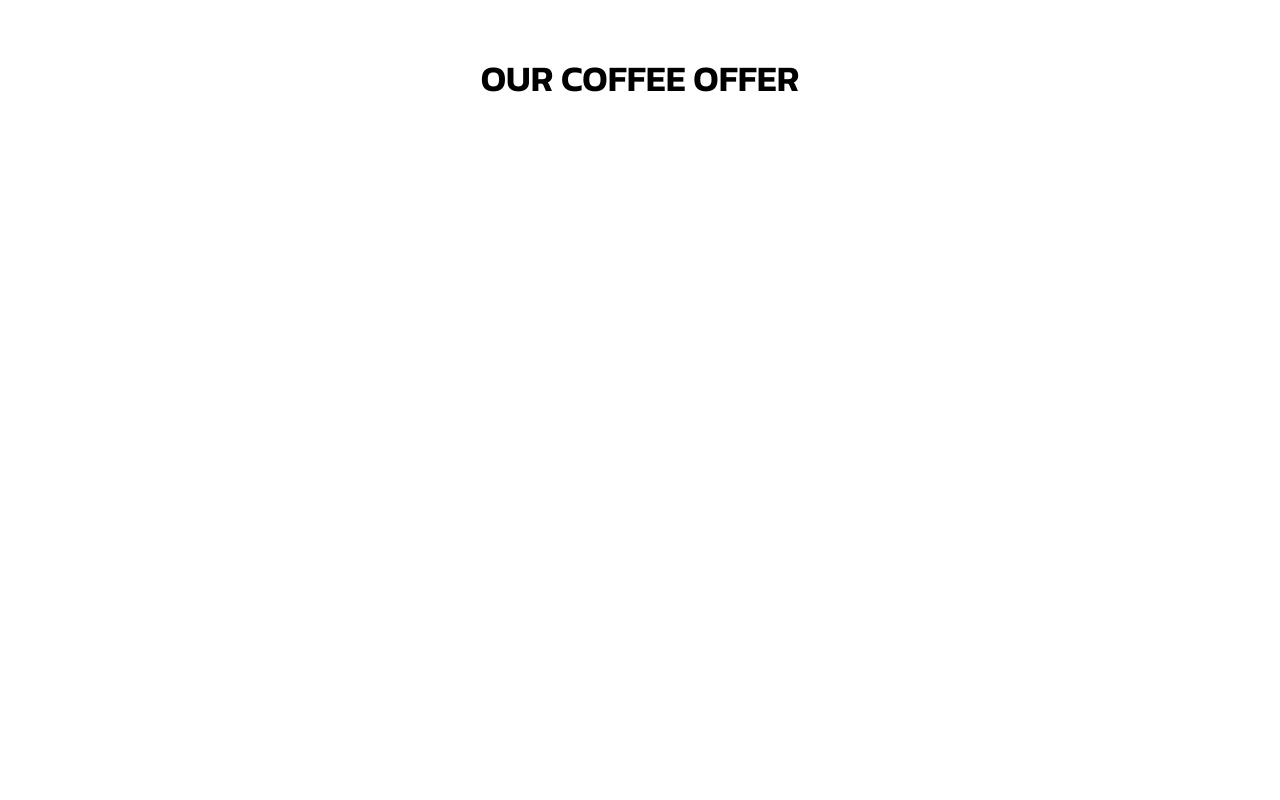
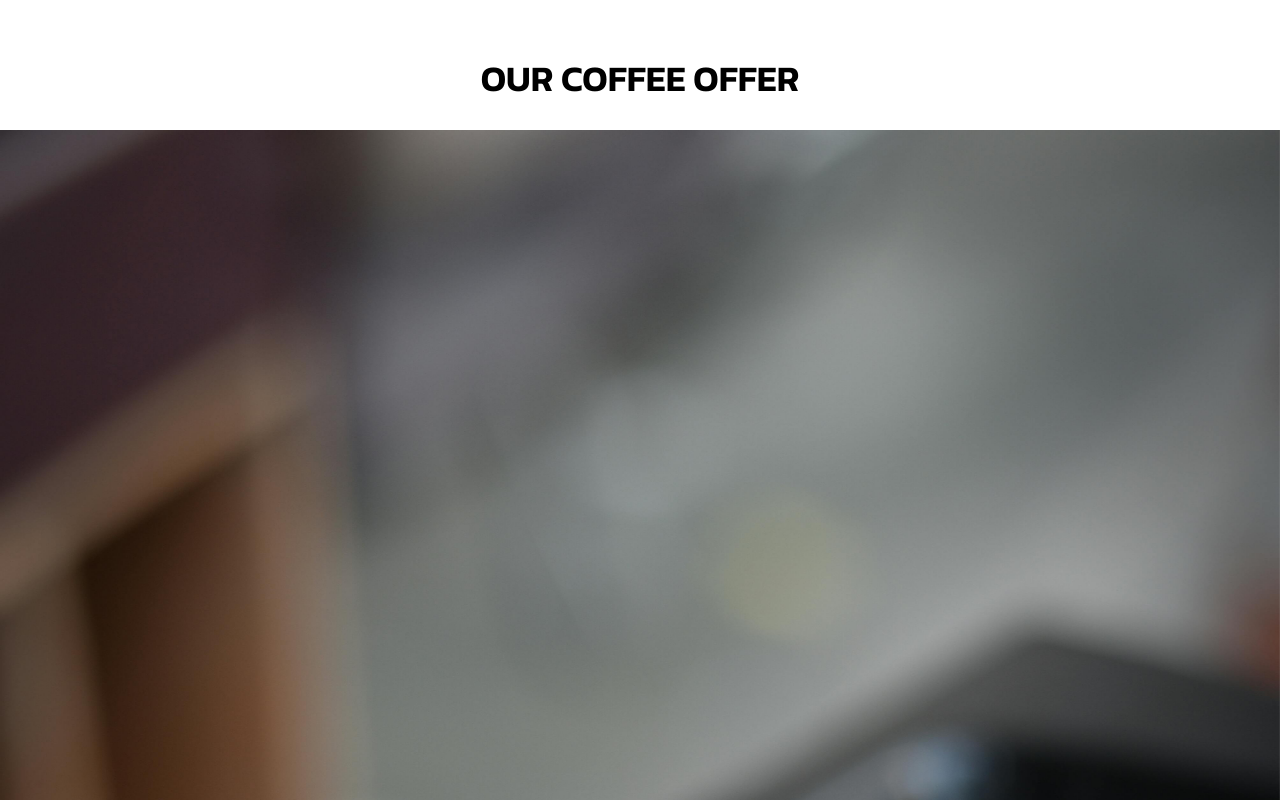
Before and after one commit to AdieDev0/Brew-Haven---CoffeeShop, a React (Vite) app in the folder brewed/: page / in a window 1280 px wide. Shown: the part 1280-2080 px from the top of the page. Before the commit the page ends 1385 px from the top, so only its background shows below. Built offline with nearby package versions, Linux system fonts and the light colour scheme; grey boxes are pictures that could not be loaded; a web font is replaced by a local one.

Commit message:
Im using react-alice-carousel

```diff
--- a/brewed/package.json
+++ b/brewed/package.json
@@ -14,6 +14,7 @@
     "@emotion/styled": "^11.14.0",
     "@mui/material": "^6.3.1",
     "react": "^18.3.1",
+    "react-alice-carousel": "^2.9.1",
     "react-dom": "^18.3.1",
     "react-icons": "^5.4.0",
     "react-router-dom": "^7.1.1"
--- a/brewed/src/Components/CoffeeOffer.jsx
+++ b/brewed/src/Components/CoffeeOffer.jsx
@@ -1,6 +1,18 @@
 import React from "react";
+import AliceCarousel from "react-alice-carousel";
+import "react-alice-carousel/lib/alice-carousel.css";
+import capu from "../assets/CoffeeOfferImage/Capu.jpg";
 
 const CoffeeOffer = () => {
+  const handleDragStart = (e) => e.preventDefault();
+
+  // Define the items for the carousel
+  const items = [
+    <img src={capu} onDragStart={handleDragStart} role="presentation" alt="Cappuccino" />,
+    <img src="path-to-img" onDragStart={handleDragStart} role="presentation" alt="Coffee 1" />,
+    <img src="path-to-img" onDragStart={handleDragStart} role="presentation" alt="Coffee 2" />,
+  ];
+
   return (
     <div className="pt-32">
       <div>
@@ -8,6 +20,10 @@ const CoffeeOffer = () => {
           OUR COFFEE OFFER
         </h1>
       </div>
+      <div className="mt-8">
+        {/* AliceCarousel to display coffee images */}
+        <AliceCarousel mouseTracking items={items} />
+      </div>
     </div>
   );
 };
--- a/brewed/src/index.css
+++ b/brewed/src/index.css
@@ -3,6 +3,8 @@
 @import url('https://fonts.googleapis.com/css2?family=Syncopate:wght@400;700&display=swap');
 @import url('https://fonts.googleapis.com/css2?family=Kanit:ital,wght@0,100;0,200;0,300;0,400;0,500;0,600;0,700;0,800;0,900;1,100;1,200;1,300;1,400;1,500;1,600;1,700;1,800;1,900&display=swap');
 
+/* REACT ALICE CAROUSEL */
+@import "react-alice-carousel/lib/alice-carousel.css";
 @tailwind base;
 @tailwind components;
 @tailwind utilities;
```
Also changed, not shown: brewed/src/assets/CoffeeOfferImage/Capu.jpg (added), 1 other file (tests, documents, lock files or other folders).
